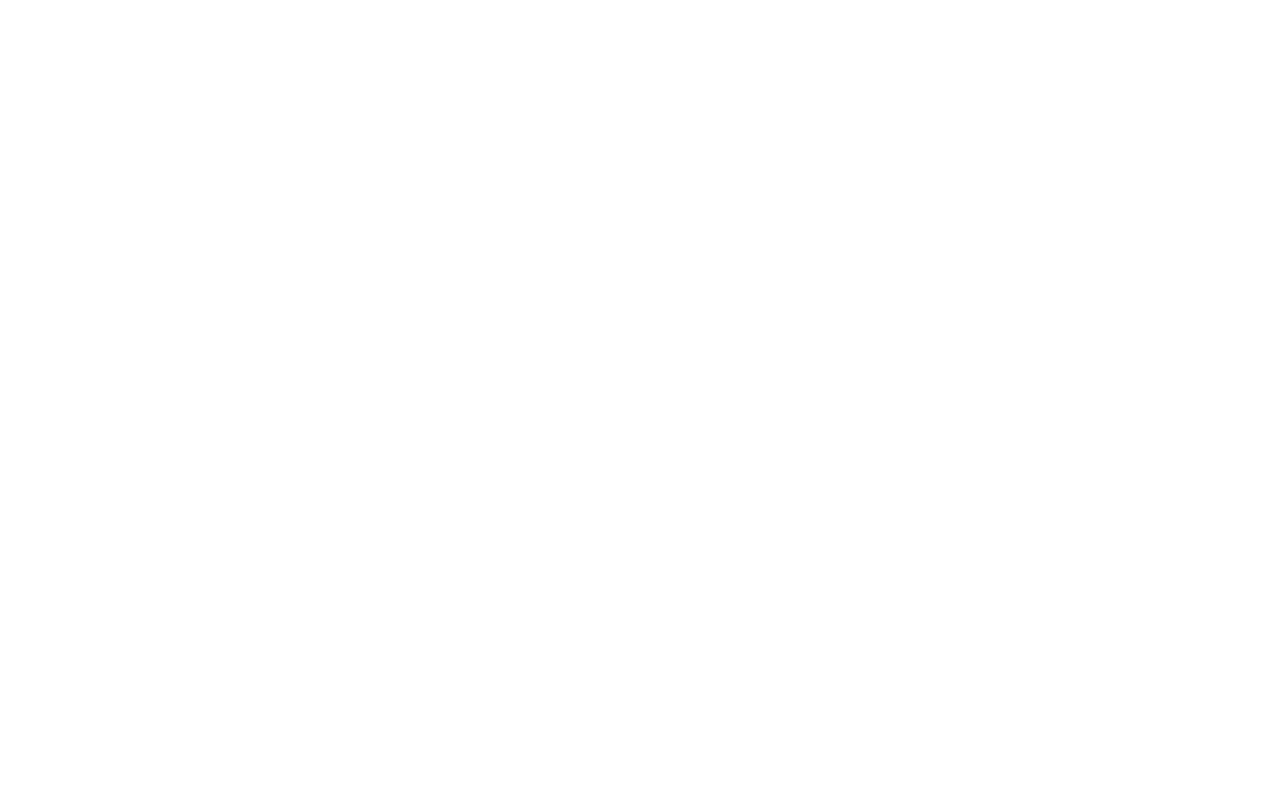
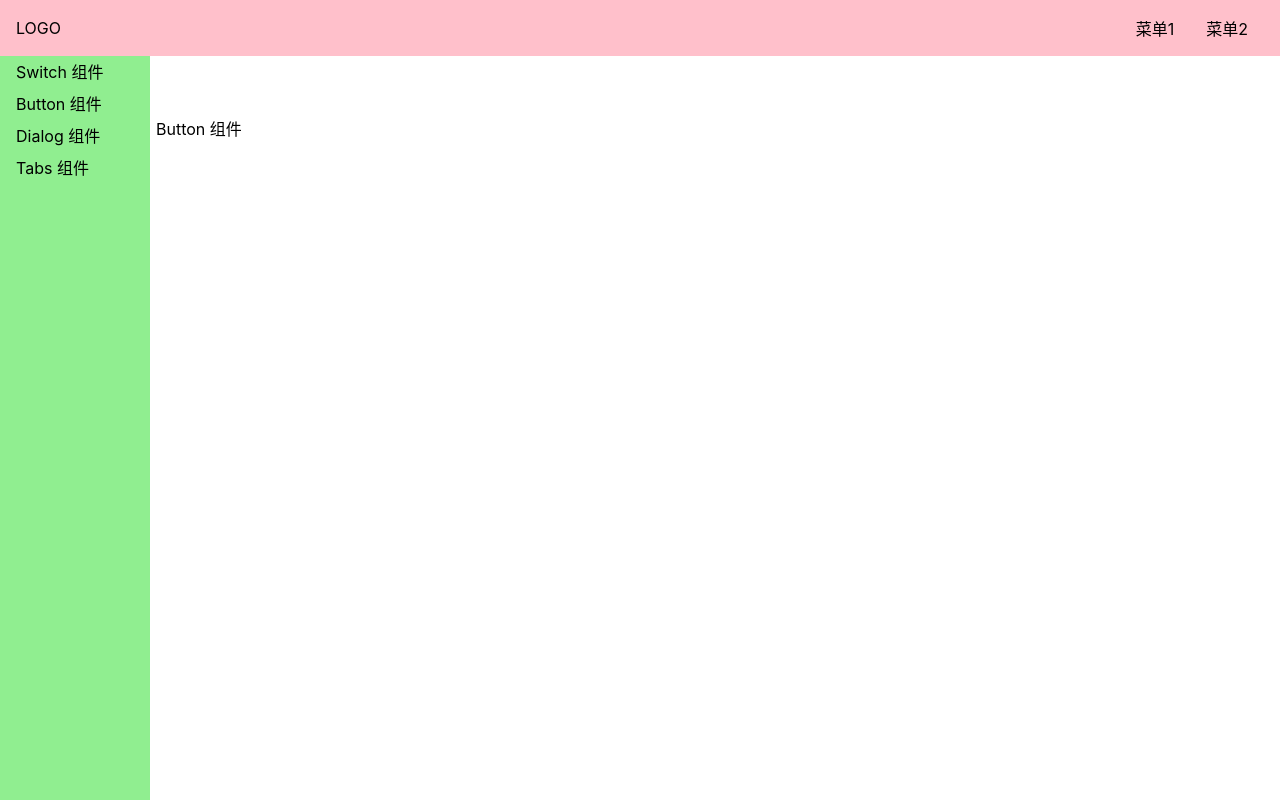
Before and after one commit to guanguancode/Frog-UI, a Vue app: page /#/doc/button in a window 1280 px wide. Before the commit this address had no page. Built offline with nearby package versions, Linux system fonts and the light colour scheme.

Commit message:
基本完成官网框架

```diff
--- /dev/null
+++ b/src/components/ButtonDemo.vue
@@ -0,0 +1,3 @@
+<template>
+  <div>Button 组件</div>
+</template>
--- /dev/null
+++ b/src/components/DialogDemo.vue
@@ -0,0 +1,3 @@
+<template>
+  <div>Dialog 组件</div>
+</template>
--- /dev/null
+++ b/src/components/DocDemo.vue
@@ -0,0 +1,3 @@
+<template>
+  <div>Doc 默认页面</div>
+</template>
--- /dev/null
+++ b/src/components/TabsDemo.vue
@@ -0,0 +1,3 @@
+<template>
+  <div>Tabs</div>
+</template>
```
Also changed, not shown: src/router.ts (+9 -4 lines).
